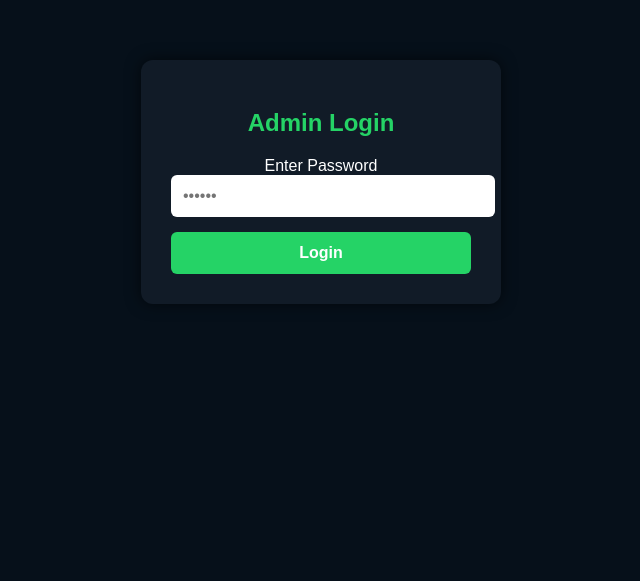
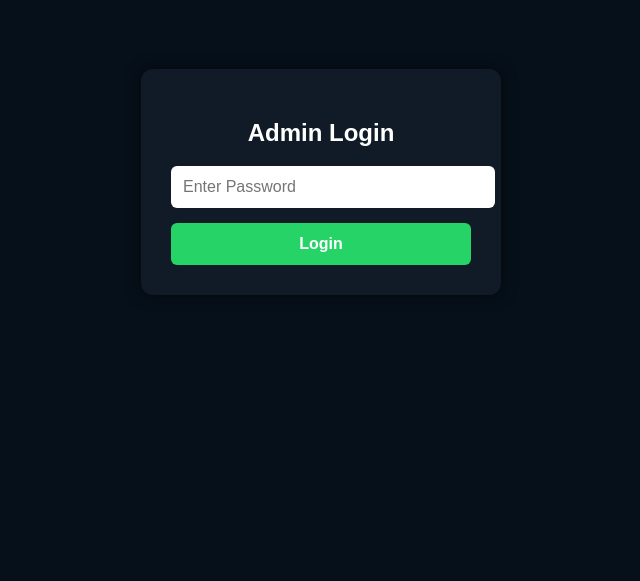
Before and after one commit to Dilshad1504/Chat-App-Online, a website: page public/admin.html in a window 1280 px wide. Shown: the part 218-799 px from the top of the page, without its empty margins (319-959 px from the left). Drawn offline with nearby package versions, Linux system fonts and the light colour scheme; no server answers.

Commit message:
Updated in admin.html

```diff
--- a/public/admin.html
+++ b/public/admin.html
@@ -12,15 +12,23 @@
     font-family: Arial, sans-serif;
     background: #06101a;
     color: white;
+    display: flex;
+    justify-content: center;
+    align-items: center;
   }
 
-  /* --- Login Page --- */
+  /* --- Login Card (Admin Style) --- */
   #auth {
+    position: absolute;
+    top: 0;
+    left: 0;
+    width: 100%;
+    height: 100%;
     display: flex;
-    flex-direction: column;
     justify-content: center;
     align-items: center;
-    height: 100vh;
+    background: #06101a;
+    z-index: 1000;
   }
 
   .login-card {
@@ -30,11 +38,6 @@
     box-shadow: 0 0 15px rgba(0,0,0,0.6);
     text-align: center;
     width: 300px;
-  }
-
-  .login-card h2 {
-    margin-bottom: 20px;
-    color: #25d366;
   }
 
   .login-card input {
@@ -65,43 +68,57 @@
 
   /* --- Chat Panel --- */
   #panel {
-    display: none;
-    height: 100vh;
-    max-width: 600px;
-    margin: 0 auto;
-    background: #ece5dd;
+    display: none; /* hidden initially */
+    position: absolute;
+    top: 0;
+    left: 0;
+    width: 100%;
+    height: 100%;
+    background: #fafafa;
     display: flex;
     flex-direction: column;
+    z-index: 500;
+  }
+
+  .chat-header {
+    background: #667eea;
+    color: white;
+    padding: 12px;
+    font-size: 18px;
+    font-weight: bold;
+    text-align: center;
+    position: sticky;
+    top: 0;
+    z-index: 10;
   }
 
   .chat-window {
     flex: 1;
-    display: flex;
-    flex-direction: column;
     padding: 10px;
     overflow-y: auto;
+    background: #f7f7f7;
+    scroll-behavior: smooth;
   }
 
   .message {
     margin: 8px 0;
     padding: 10px 14px;
-    border-radius: 8px;
+    border-radius: 10px;
     max-width: 75%;
     word-wrap: break-word;
     font-size: 15px;
   }
 
   .message.visitor {
-    background: #dcf8c6;
-    margin-right: auto;
-    color: black;
+    background: #667eea;
+    color: white;
+    margin-left: auto;
   }
 
   .message.admin {
-    background: #fff;
-    margin-left: auto;
-    border: 1px solid #ddd;
+    background: #e5e5e5;
     color: black;
+    margin-right: auto;
   }
 
   .message.system {
@@ -115,8 +132,11 @@
     gap: 8px;
     align-items: center;
     padding: 8px;
-    border-top: 1px solid #ccc;
+    border-top: 1px solid #ddd;
     background: #fff;
+    position: sticky;
+    bottom: 0;
+    z-index: 10;
   }
 
   .chat-input-bar input {
@@ -124,23 +144,23 @@
     padding: 10px;
     border: none;
     border-radius: 20px;
+    outline: none;
+    font-size: 16px;
     background: #f0f0f0;
-    outline: none;
-    font-size: 15px;
   }
 
   .chat-input-bar button {
     padding: 10px 14px;
     border: none;
     border-radius: 50%;
-    background: #25d366;
+    background: #667eea;
     color: white;
     font-size: 16px;
     cursor: pointer;
   }
 
   .chat-input-bar button:hover {
-    background: #1ebd5a;
+    background: #5563d1;
   }
 
   #sentIndicator {
@@ -156,14 +176,14 @@
 <div id="auth">
   <div class="login-card">
     <h2>Admin Login</h2>
-    <label for="pwd">Enter Password</label>
-    <input id="pwd" type="password" placeholder="••••••" autocomplete="current-password">
+    <input id="pwd" type="password" placeholder="Enter Password" autocomplete="current-password">
     <button id="login">Login</button>
   </div>
 </div>
 
 <!-- Admin Panel -->
 <div id="panel">
+  <div class="chat-header"><strong>DILKASH</strong></div>
   <div class="chat-window" id="chatForVisitor"></div>
   <div class="chat-input-bar">
     <input id="adminMsg" placeholder="Reply message...">
@@ -174,7 +194,7 @@
 
 <script src="/socket.io/socket.io.js"></script>
 <script>
-const ADMIN_PASSWORD='11119816';
+const ADMIN_PASSWORD='dilkash';
 const loginBtn=document.getElementById('login');
 const pwdInput=document.getElementById('pwd');
 const authDiv=document.getElementById('auth');
@@ -191,7 +211,11 @@ function doLogin(){
   if(pwdInput.value===ADMIN_PASSWORD){
     authDiv.style.display='none';
     panelDiv.style.display='flex';
-  } else { alert('Wrong password'); pwdInput.value=''; pwdInput.focus(); }
+  } else {
+    alert('Wrong password');
+    pwdInput.value='';
+    pwdInput.focus();
+  }
 }
 loginBtn.addEventListener('click', doLogin);
 pwdInput.addEventListener('keydown',(e)=>{if(e.key==='Enter'){e.preventDefault();doLogin();}});
@@ -204,7 +228,7 @@ function addMsg(text,cls){
   d.className='message '+cls;
   d.textContent=text;
   chatForVisitor.appendChild(d);
-  chatForVisitor.scrollTop=chatForVisitor.scrollHeight;
+  chatForVisitor.scrollTop = chatForVisitor.scrollHeight;
 }
 
 function showSentIndicator(){
```
